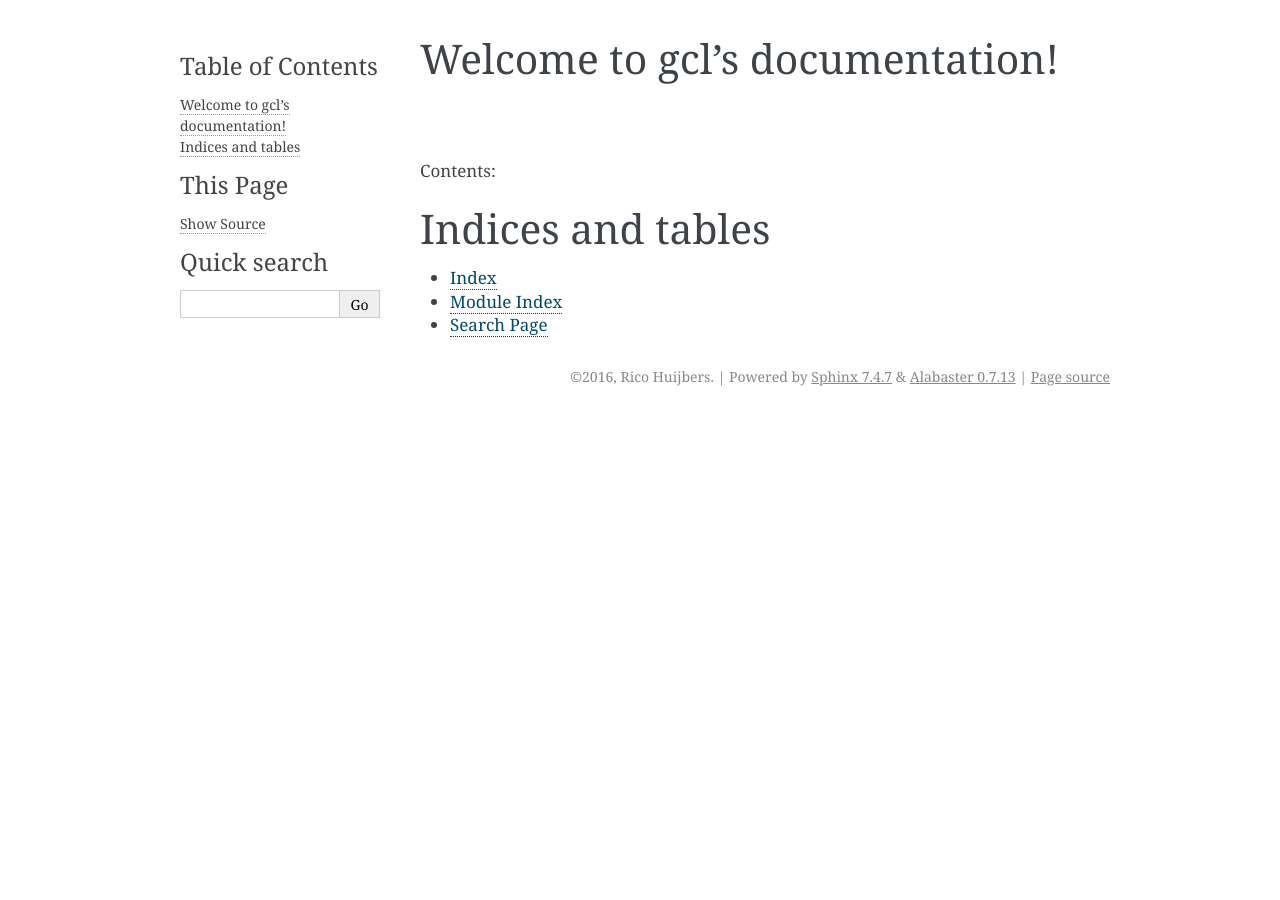
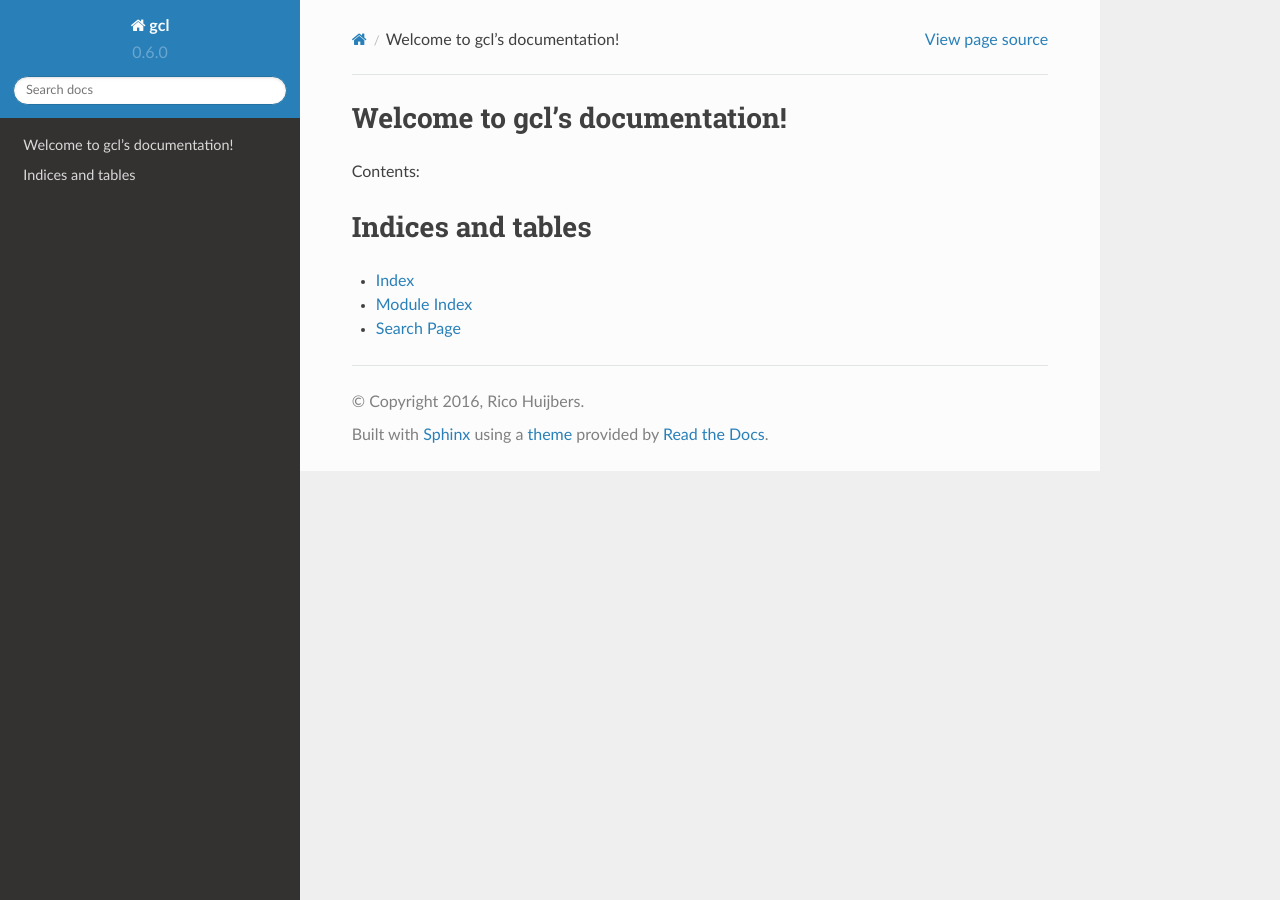
Before and after one commit to rix0rrr/gcl, a Sphinx documentation site: the page built from docs/source/index.rst, in a window 1280 px wide. Built offline with Sphinx 7.4.7 and the Read the Docs theme 2.0.0, drawn with Linux system fonts in a browser that asks for light colours.

Commit message:
Change docs theme

```diff
--- a/docs/source/conf.py
+++ b/docs/source/conf.py
@@ -115,7 +115,14 @@ todo_include_todos = False
 
 # The theme to use for HTML and HTML Help pages.  See the documentation for
 # a list of builtin themes.
-html_theme = 'alabaster'
+import sphinx_rtd_theme
+
+html_theme = "sphinx_rtd_theme"
+# or "classic"
+
+html_theme_path = [sphinx_rtd_theme.get_html_theme_path()]
+
+#html_theme = 'alabaster'
 
 # Theme options are theme-specific and customize the look and feel of a theme
 # further.  For a list of options available for each theme, see the
```
